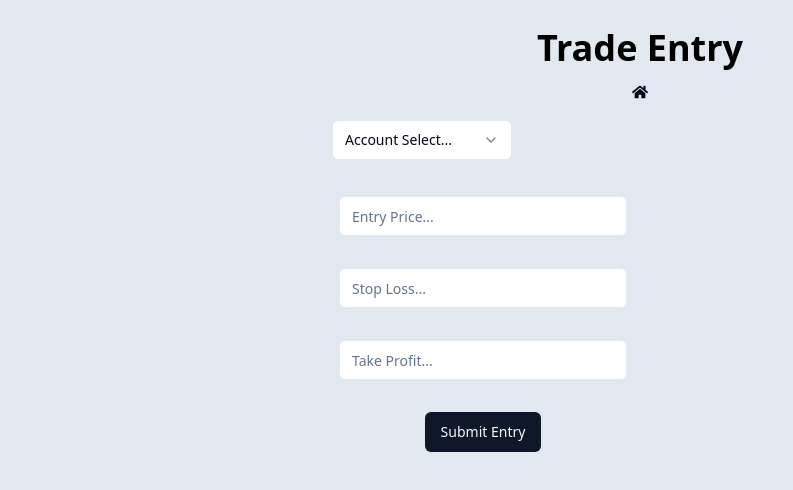
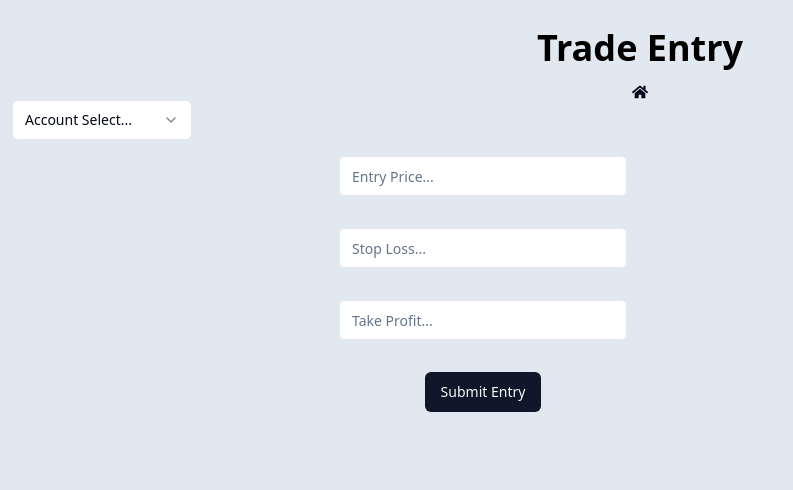
Before and after one commit to MShaw1223/project, a Next.js app: page /Trade-Entry in a window 1280 px wide. Shown: the top 490 px of the page, without its empty margins (0-793 px from the left). Built offline with nearby package versions, Linux system fonts and the light colour scheme.

Commit message:
changes for dropdown position

```diff
--- a/src/pages/Trade-Entry.tsx
+++ b/src/pages/Trade-Entry.tsx
@@ -77,7 +77,7 @@ const tradeEntry: NextPage = () => {
       {!mutation.isLoading && (
       <div className="flex flex-row flex-wrap">
         <div className="w-full">
-        <div className="ml-80 my-5">
+          <div className="mx-auto my-auto">
             <AccountDropdown onAccountChange={handleAccountChange}></AccountDropdown>
           </div>
         </div>
```
Lines whose indentation alone changed are shown as unchanged.
